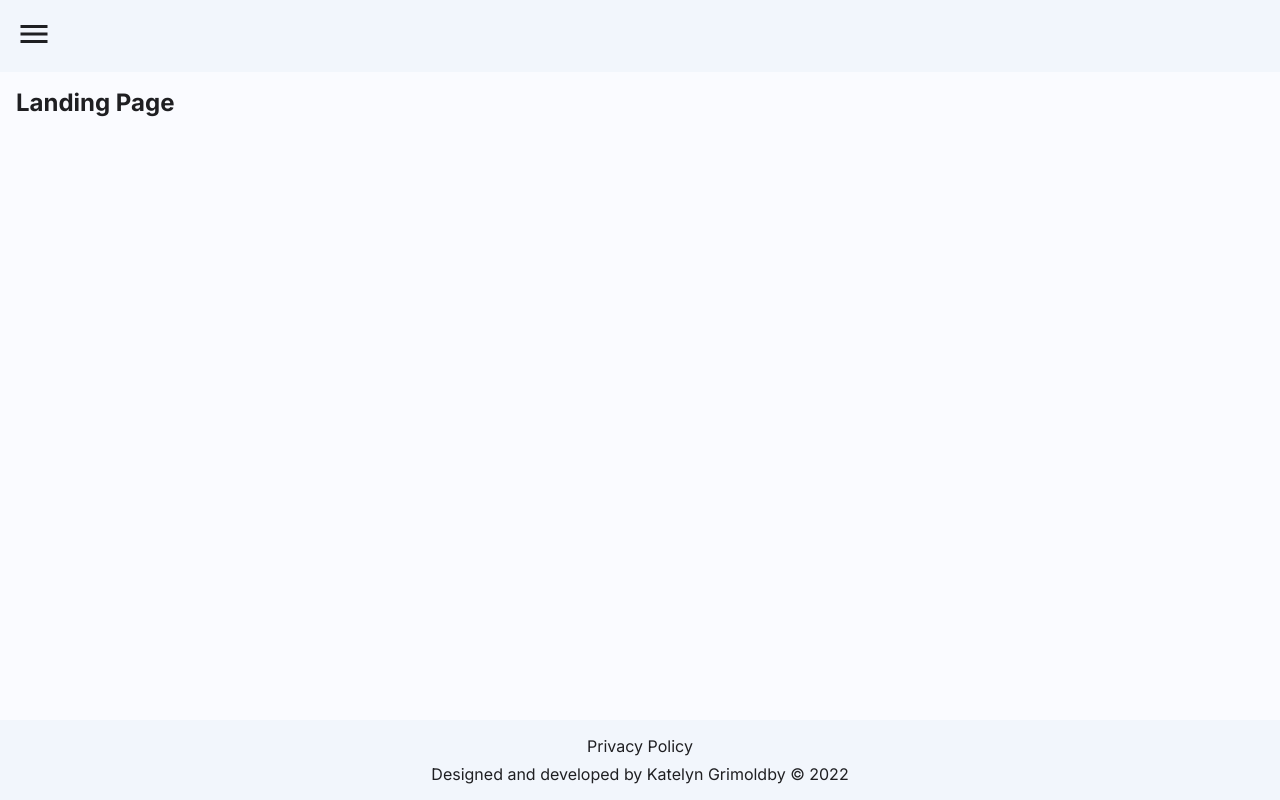
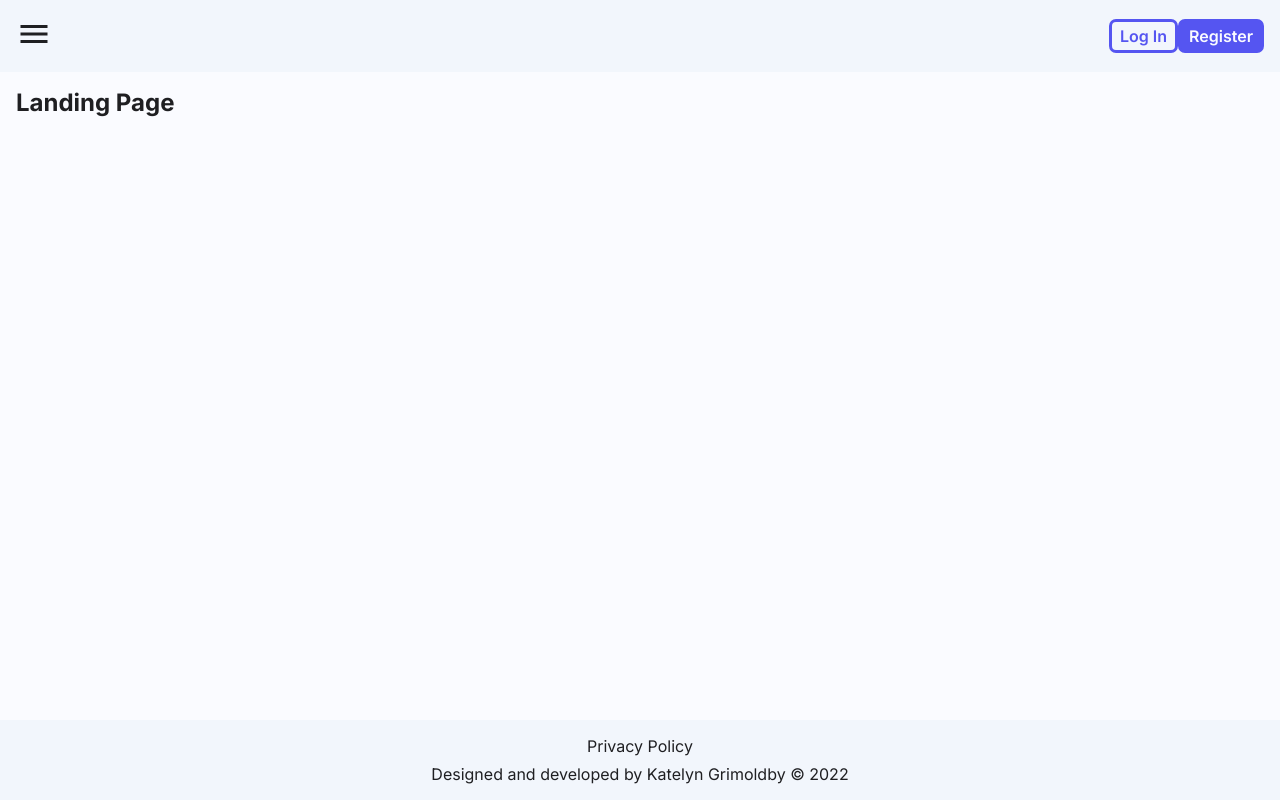
Before and after one commit to katelyngrimoldby/job-application-tracker, a React (Vite) app in the folder frontend/: page / in a window 1280 px wide. Built offline with nearby package versions, Linux system fonts and the light colour scheme.

Commit message:
Add CTA buttons for guest view

```diff
--- a/frontend/src/components/Layout.tsx
+++ b/frontend/src/components/Layout.tsx
@@ -1,3 +1,4 @@
+import { Link } from 'react-router-dom';
 import { useStateValue } from '../state';
 import Menu from './Menu';
 import styles from '../styles/components/Layout.module.css';
@@ -7,7 +8,24 @@ const Header = () => {
   return (
     <header className={styles.header}>
       <Menu />
-      {user && <span>Welcome, {user.name}</span>}
+      {user ? (
+        <span>Welcome, {user.name}</span>
+      ) : (
+        <div className={styles.cta}>
+          <Link
+            to='/login'
+            className='secondary'
+          >
+            Log In
+          </Link>
+          <Link
+            to='/register'
+            className='primary'
+          >
+            Register
+          </Link>
+        </div>
+      )}
     </header>
   );
 };
```
